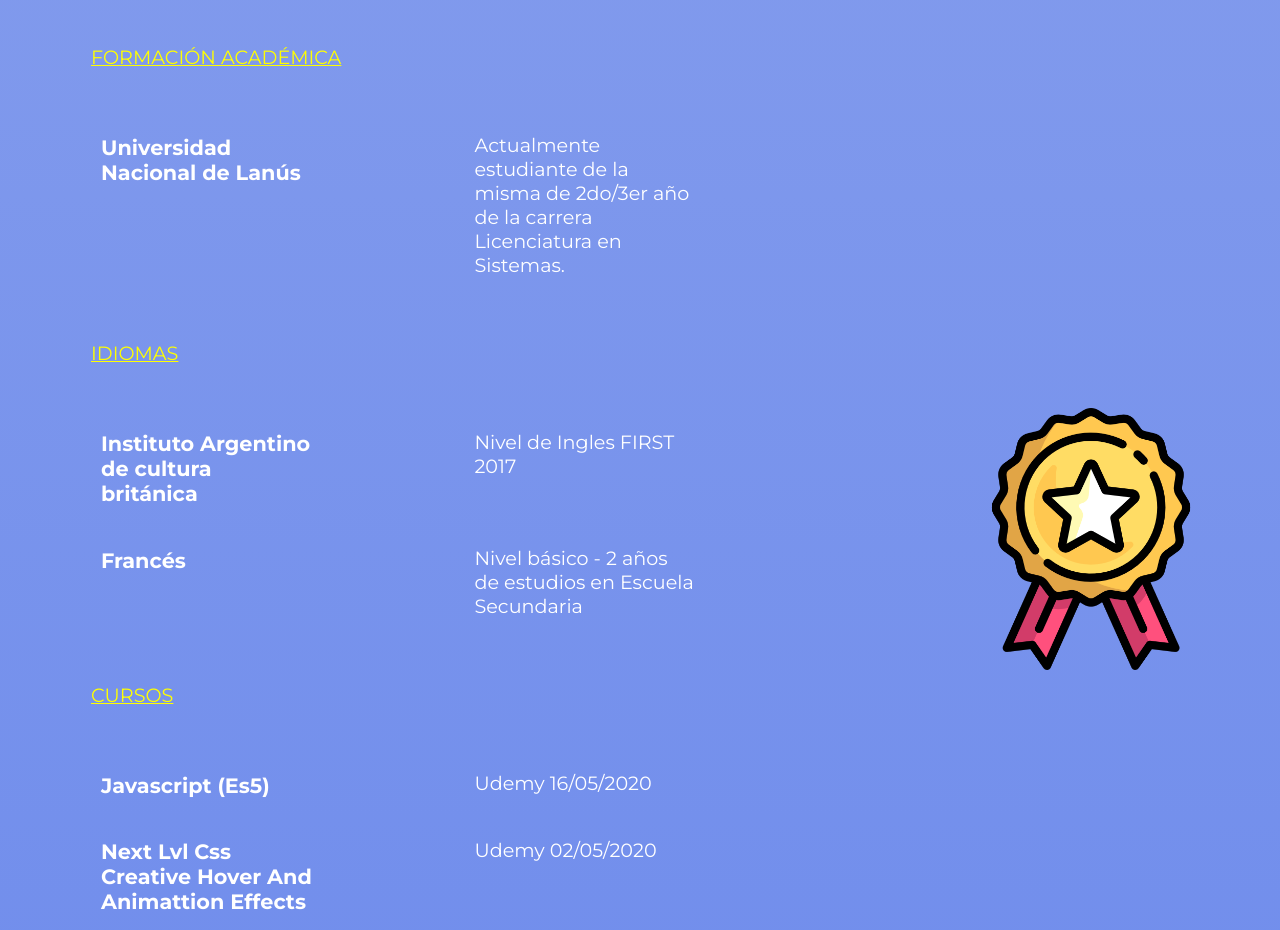
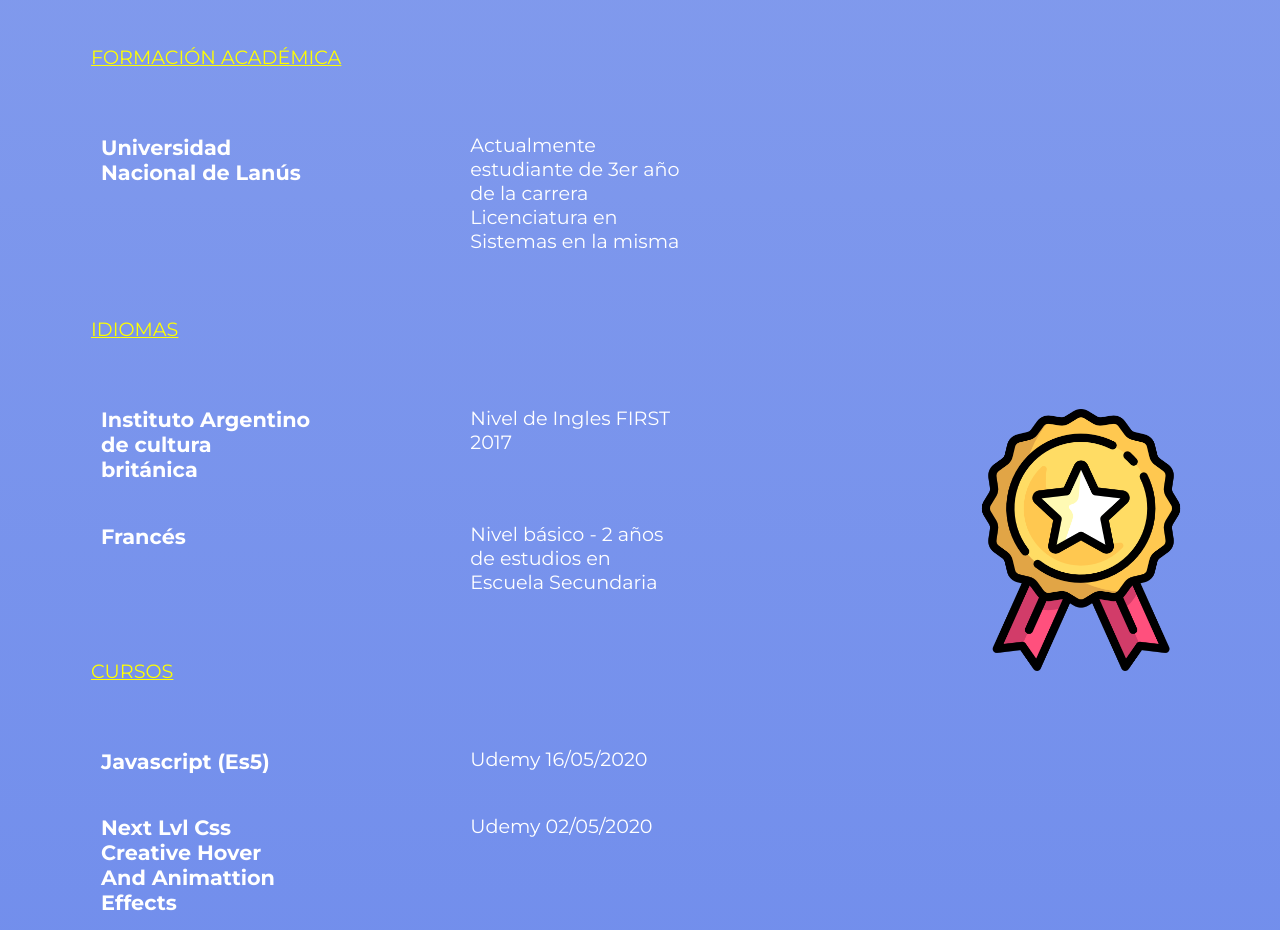
Before and after one commit to semtra17/CurriculumWithReact, a React (Create React App) app: page / in a window 1280 px wide. Shown: the part 3700-4630 px from the top of the page. Built offline with nearby package versions, Linux system fonts and the light colour scheme.

Commit message:
Terminando efectos

```diff
--- a/src/components/Certifications.js
+++ b/src/components/Certifications.js
@@ -18,7 +18,7 @@ export default class Certifications extends Component{
                                 <ul>
                                     <li>
                                         <div className="subtitle"><p > Universidad <br/> Nacional de Lanús</p></div>
-                                        <div className="subInfo"><p>Actualmente estudiante de la misma de 2do/3er año de la carrera Licenciatura en Sistemas.</p></div>
+                                        <div className="subInfo"><p>Actualmente estudiante de 3er año de la carrera Licenciatura en Sistemas en la misma </p></div>
                                     </li>
 
 
```
